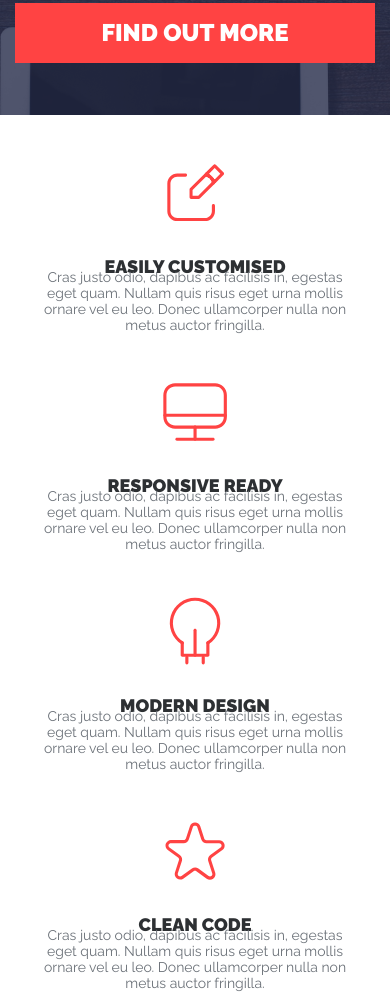
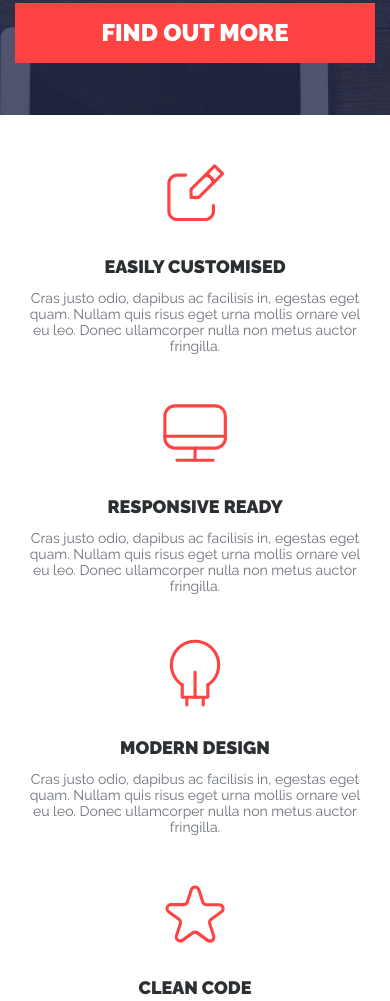
Before and after one commit to Sergeysu25/ActiveBox, a website built with Parcel: page src/index.html in a window 390 px wide. Shown: the part 428-1429 px from the top of the page. Built offline with nearby package versions, Linux system fonts and the light colour scheme; files whose address does not match are found by name.

Commit message:
fix after checking 2

```diff
--- a/src/media/style/style.scss
+++ b/src/media/style/style.scss
@@ -222,20 +222,20 @@
 }
 
 .features {
-    max-width: 1200px;
     margin: 0 auto 133.57px;
-    padding: 0 15px;
 
     @media (max-width: 1024px) {
         margin-bottom: 80.11px;
     }
 
     &__container{
+        grid-template-columns: 1fr 1fr 1fr;
+        gap: 88.6px 30px;
         width: 100%;
         display: grid;
-        grid-template-columns: 1fr 1fr 1fr;
-        column-gap: 30px;
-        row-gap: 88.6px;
+        max-width: 1200px;
+        margin: 0 auto;
+        padding: 0 15px;
 
         @media (max-width: 1024px) {
             padding: 0 20px;
@@ -245,11 +245,12 @@
 
         @media (max-width: 767px) {
             display: block;
+            :last-child{ margin-bottom: 0;}
         }
     }
 
     &__wrap{
-        @media (max-width: 767px) {
+        @media (max-width: 767px){
             margin-bottom: 41.85px;
         }
     }
@@ -282,10 +283,10 @@
         margin-bottom: 20.43px;
         @media (max-width: 1024px) {
             @include fontRaleway(#2D3033, 18px, 900, 21px);
-            margin-bottom: 4px;
+            margin-bottom: 25px;
         }
         @media (max-width: 767px) {
-            margin-bottom: -8px;
+            margin-bottom: 13px;
         }
 
     }
```
Also changed, not shown: 2 other files.
